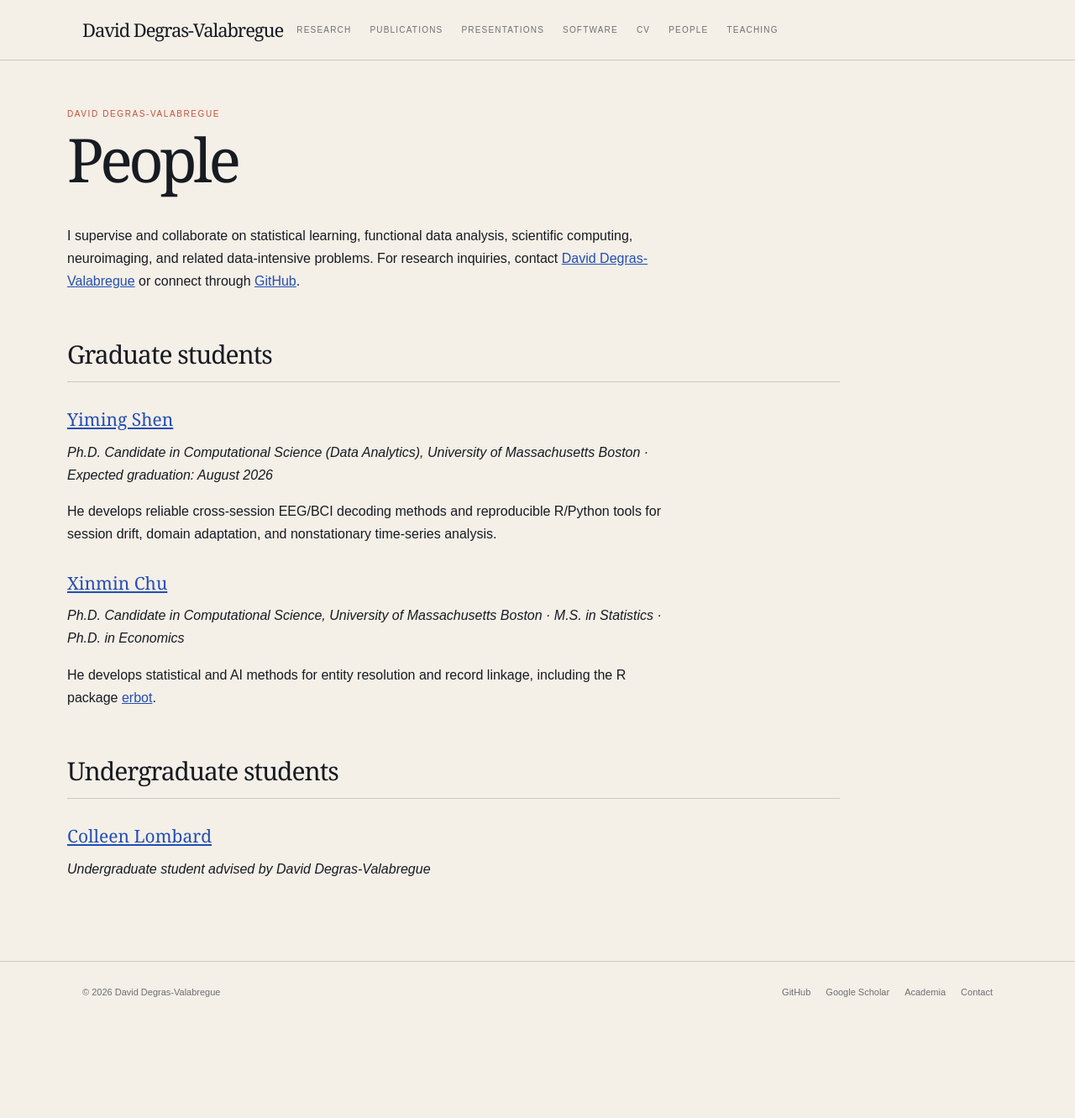
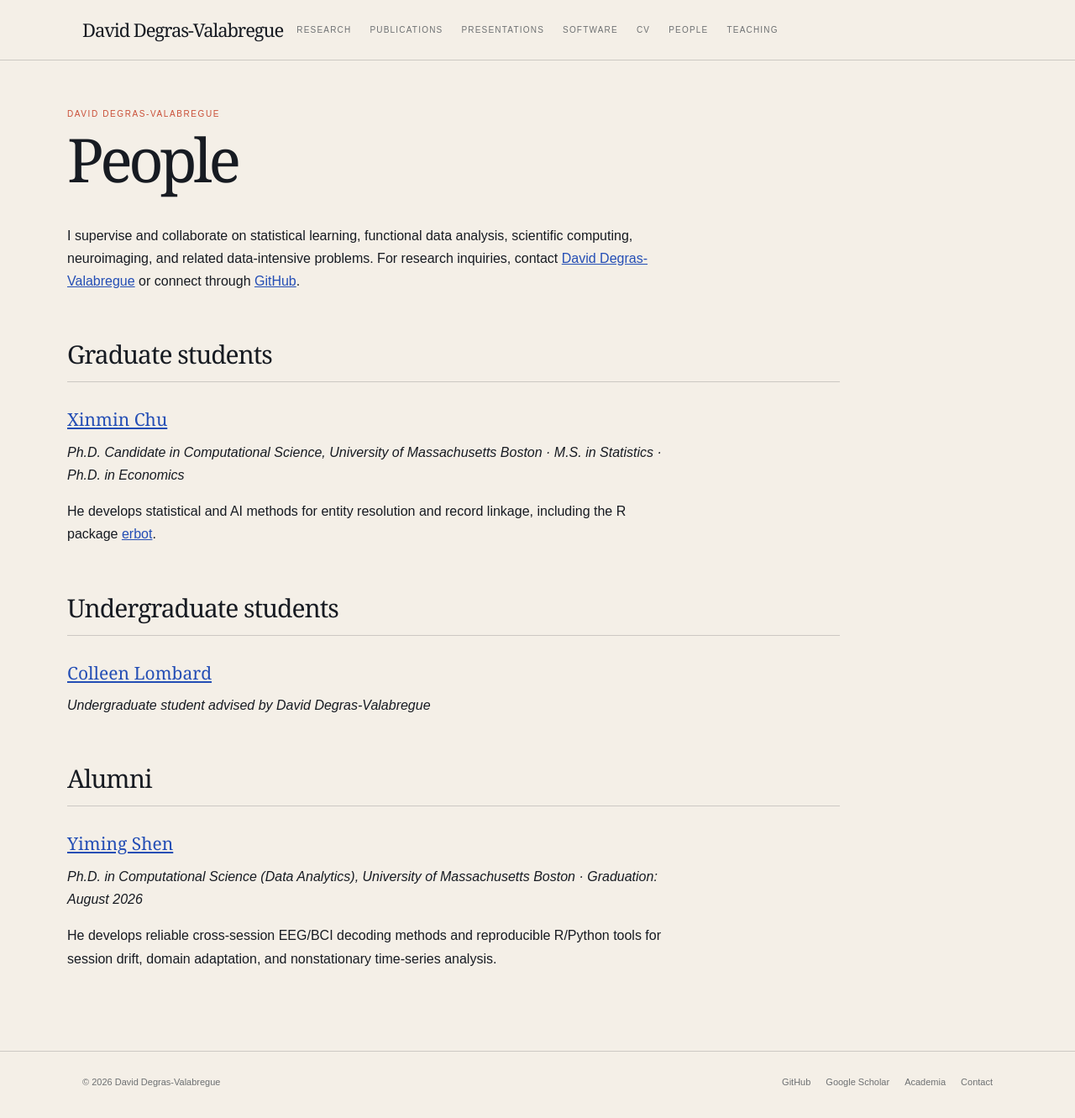
Before and after one commit to Yiming-S/ddegras.github.io, a Jekyll site: the page built from _pages/people.md, in a window 1280 px wide. Shown: the whole page at 84% size. Built offline with Jekyll 4.4.1, drawn with Linux system fonts in a browser that asks for light colours; before the commit the page ends 1224 px from its top, so only the background shows below that; part of the change alters nothing that is shown.

Commit message:
move Yiming profile to alumni

```diff
--- a/_pages/people.md
+++ b/_pages/people.md
@@ -7,12 +7,6 @@ permalink: /people/
 I supervise and collaborate on statistical learning, functional data analysis, scientific computing, neuroimaging, and related data-intensive problems. For research inquiries, contact [David Degras-Valabregue](mailto:David.Degras@umb.edu) or connect through [GitHub](https://github.com/ddegras).
 
 ## Graduate students
-
-### [Yiming Shen](https://yimings.com.cn/)
-
-*Ph.D. Candidate in Computational Science (Data Analytics), University of Massachusetts Boston · Expected graduation: August 2026*
-
-He develops reliable cross-session EEG/BCI decoding methods and reproducible R/Python tools for session drift, domain adaptation, and nonstationary time-series analysis.
 
 ### [Xinmin Chu](https://github.com/xinminchu)
 
@@ -25,3 +19,11 @@ He develops statistical and AI methods for entity resolution and record linkage,
 ### [Colleen Lombard](https://www.linkedin.com/in/colleen-lombard-7b398b273/)
 
 *Undergraduate student advised by David Degras-Valabregue*
+
+## Alumni
+
+### [Yiming Shen](https://yimings.com.cn/)
+
+*Ph.D. in Computational Science (Data Analytics), University of Massachusetts Boston · Graduation: August 2026*
+
+He develops reliable cross-session EEG/BCI decoding methods and reproducible R/Python tools for session drift, domain adaptation, and nonstationary time-series analysis.
```
